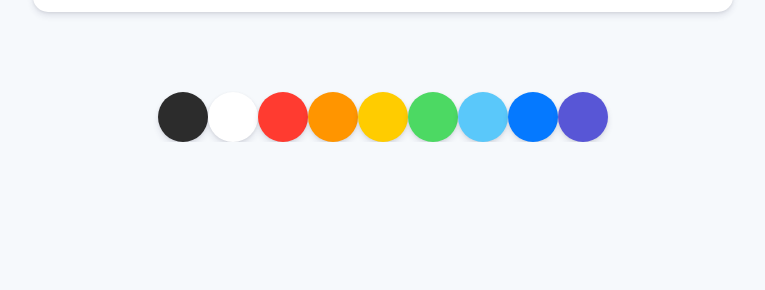
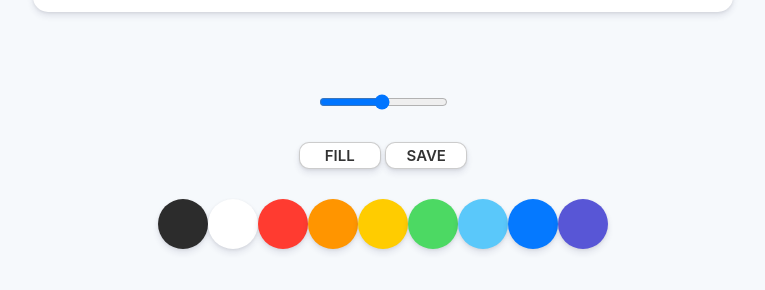
Before and after one commit to hwl9118/VanillaJS-Paint, a plain HTML site: page index.html in a window 1280 px wide. Shown: the part 738-1028 px from the top of the page, without its empty margins (257-1022 px from the left). Before the commit the page ends 880 px from the top, so only its background shows below. Drawn offline with Linux system fonts and the light colour scheme.

Commit message:
css 생성

```diff
--- a/index.html
+++ b/index.html
@@ -10,6 +10,13 @@
 <body>
     <canvas id="jsCanvas" class="canvas"></canvas>
     <div class="controls">
+        <div class="controls__range">
+            <input type="range" id="jsRange" min="0.1" max="5.0" value="2.5" step="0.1"/>
+        </div>
+        <div class="controls__btns">
+            <button id="jsMode">Fill</button>
+            <button id="jsSave">Save</button>
+        </div>
         <div class="controls__colors" id="jsColors">
             <div class="controls_color" style="background-color: #2c2c2c;"></div>
             <div class="controls_color" style="background-color: white;"></div>
--- a/style.css
+++ b/style.css
@@ -6,7 +6,7 @@ body{
     display: flex;
     flex-direction: column;
     align-items: center;
-    padding-top: 50px;
+    padding: 50px 0px;
 }
 
 .canvas{
@@ -19,6 +19,33 @@ body{
 
 .controls {
     margin-top: 80px;
+    display: flex;
+    flex-direction: column;
+    align-items: center;
+}
+
+.controls .controls__btns{
+    margin-bottom: 30px;
+}
+
+.controls__btns button{
+    all: unset;
+    cursor: pointer;
+    background-color: white;
+    padding: 5px 0px;
+    width: 80px;
+    text-align: center;
+    border-radius: 10px;
+    box-shadow: 0 4px 6px rgba(50, 50, 93, 0.11), 0 1px 3px rgba(0, 0, 0, 0.08);
+    border: 1px solid rgba(0, 0, 0, 0.2);
+    color: rgba(0, 0, 0, 0.8);
+    text-transform: uppercase;
+    font-weight: 600;
+    font-size: 15px;
+}
+
+.controls__btns button:active{
+    transform: scale(0.98);
 }
 
 .controls .controls__colors{
@@ -31,5 +58,8 @@ body{
     border-radius: 25px;
     cursor: pointer;
     box-shadow: 0 4px 6px rgba(50, 50, 93, 0.11), 0 1px 3px rgba(0, 0, 0, 0.08);
+}
 
+.controls .controls__range{
+    margin-bottom: 30px;
 }
```
